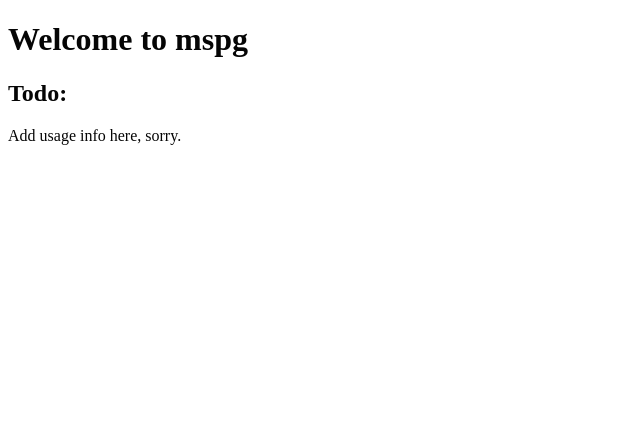
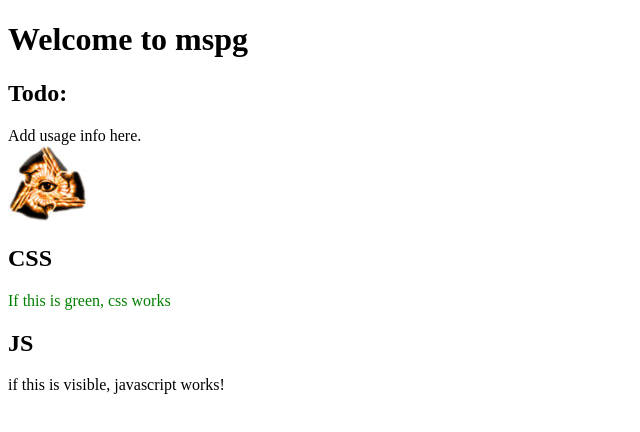
Before and after one commit to mspg/core, a plain HTML site: page index.html in a window 1280 px wide. Shown: the whole page, without its empty margins (0-640 px from the left). Drawn offline with Linux system fonts and the light colour scheme.

Commit message:
update example to give more info

```diff
--- a/index.html
+++ b/index.html
@@ -1 +1 @@
-<!DOCTYPE html><html><head><meta charset="utf-8"><title></title><link rel="stylesheet" href="/main.css" /></head><body><h1>Welcome to mspg</h1><h2>Todo:</h2><div>Add usage info here, sorry.</div><script src="main.js"></script></body></html>
+<!DOCTYPE html><html><head><meta charset="utf-8"><title></title><link rel="stylesheet" href="/main.css" /></head><body><h1>Welcome to mspg</h1><h2>Todo:</h2><div>Add usage info here.</div><img src="img/testing/magic.jpg" /><h2>CSS</h2><div class="green">If this is green, css works</div><h2>JS</h2><div id="js">is this is visible, javascript does not work!</div><script src="main.js"></script></body></html>
--- a/main.css
+++ b/main.css
@@ -1 +1 @@
-body{color:#050505;}
+.green{color:green;}
--- a/main.js
+++ b/main.js
@@ -1 +1,2 @@
-console.log('hi')
+const div = document.getElementById('js')
+div.innerHTML = 'if this is visible, javascript works!'
```
Also changed, not shown: admin.js (added), 4 other files.
